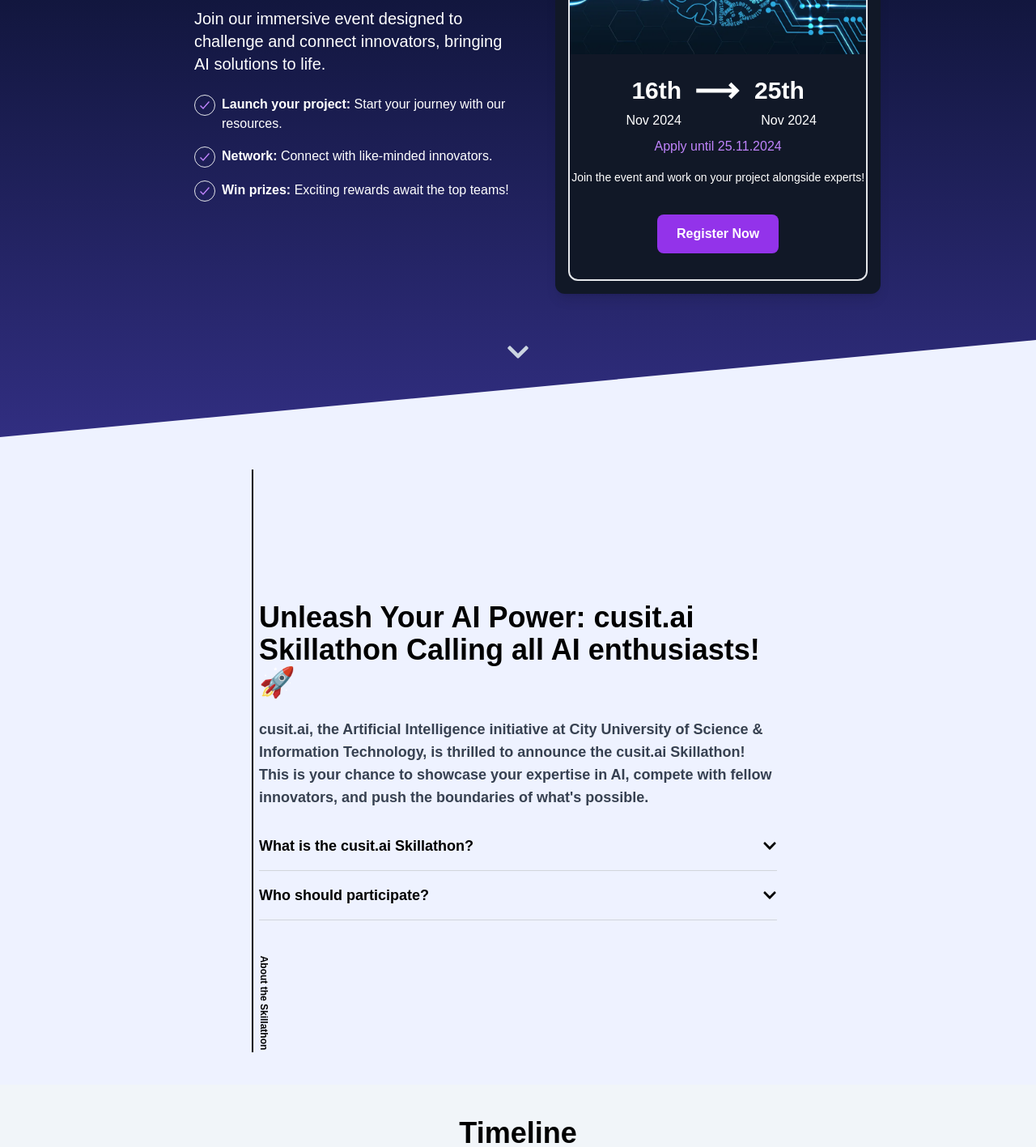
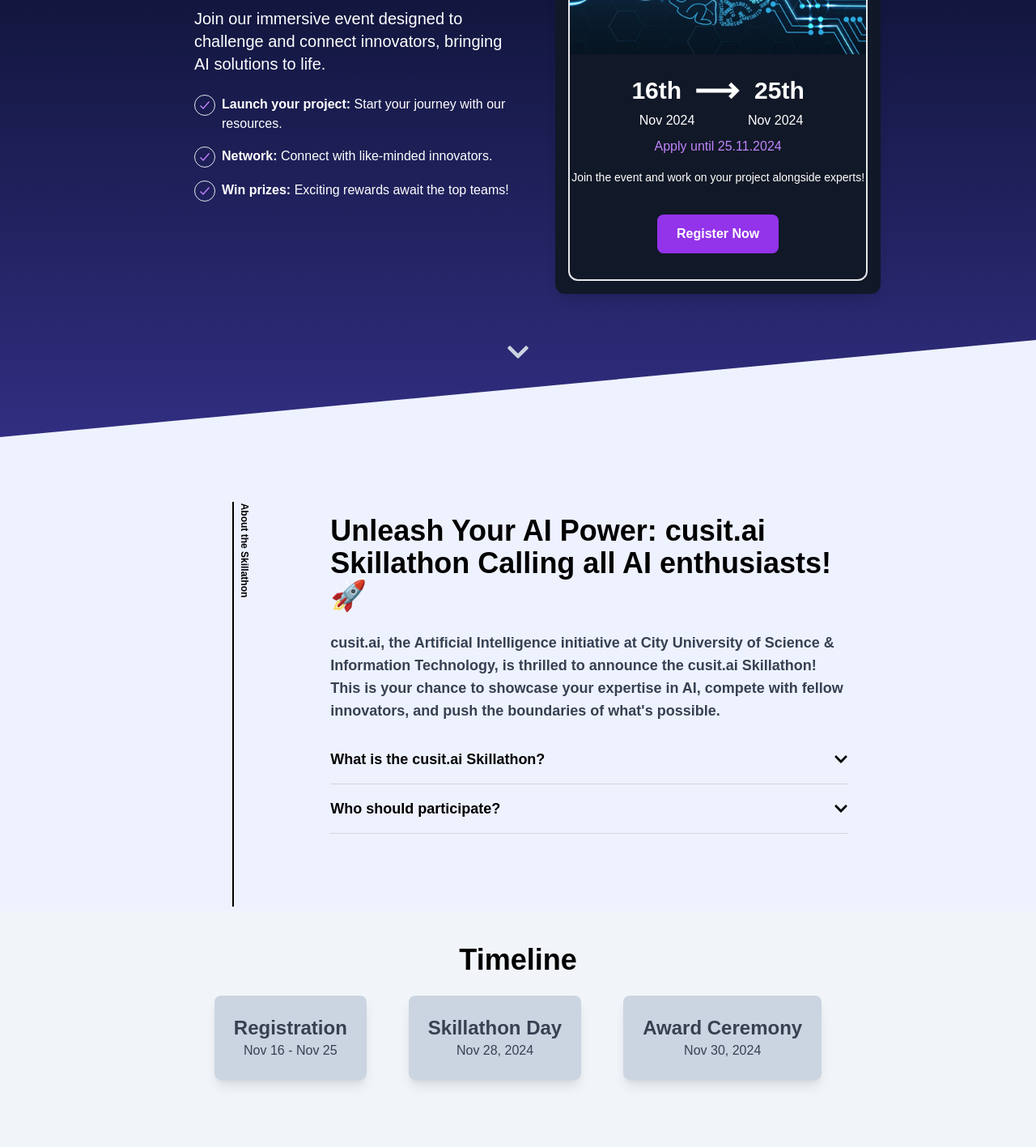
Before and after one commit to Uzairmalik1/cusitAISociety, a Next.js app: page /skillathon in a window 1280 px wide. Shown: the part 260-1677 px from the top of the page at 81% size. Built offline with nearby package versions, Linux system fonts and the light colour scheme.

Commit message:
final changes

```diff
--- a/app/globals.css
+++ b/app/globals.css
@@ -8,7 +8,16 @@
   font-family: 'Poppins', sans-serif;
 }
 
-/* :root {
-  --background: #ffffff;
-  --foreground: #171717;
-} */
+.center-divider{
+  display: none;
+}
+
+@media (min-width: 1024px) {
+  .center-divider {
+    display: flex;
+    flex-direction: column;
+    align-items: center;
+    height: 500px;
+    position: relative;
+  }
+}
--- a/app/page.tsx
+++ b/app/page.tsx
@@ -42,12 +42,12 @@
         </a>
       </div>
 
-      <section id='about' className="flex flex-col justify-center h-screen items-center p-6 md:p-10 lg:p-20 bg-indigo-50 relative">
+      <section id='about' className="flex md:flex-row justify-center items-center h-full p-6 md:p-10 lg:p-20 bg-indigo-50 relative">
 
         {/* Sideline with Rotated Text */}
-        <div className="absolute left-4 sm:left-[90px] top-10 bottom-10 sm:flex hidden flex-col items-center">
-          <div className="border-l-2 border-black h-full"></div>
-          <p className="mt-[-545px] sm:mt-[-645px] text-black ml-4 sm:ml-7 text-xs font-semibold rotate-90 transform -translate-y-1/2 whitespace-nowrap">
+        <div className="md:flex hidden flex-col h-[600px] items-center relative ">
+          <div className="border-l-2 border-black h-full absolute top-0 bottom-0"></div>
+          <p className="mt-[50px] text-black ml-7 text-xs font-semibold rotate-90 transform -translate-y-1/2 whitespace-nowrap">
             About the Vision
           </p>
         </div>
--- a/app/skillathon/page.tsx
+++ b/app/skillathon/page.tsx
@@ -13,26 +13,28 @@
 
       {/* Hero Section */}
 
-        <Hero />
+      <Hero />
 
 
-      <section id='about' className="flex flex-col justify-center items-center h-auto md:h-screen p-5 md:p-20 bg-indigo-50 relative">
-      {/* Sideline with Rotated Text */}
-      <div className="hidden md:flex absolute left-10 md:left-60 top-10 bottom-10 flex-col items-center">
-          <div className="border-l-2 border-black h-full"></div>
-          <p className="mt-[-61px] text-black ml-2 md:ml-7 text-xs font-semibold rotate-90 transform -translate-y-1/2 whitespace-nowrap">
+      <section id='about' className="flex flex-col md:flex-row justify-center items-start h-full  p-5 md:p-20 bg-indigo-50">
+
+        {/* Sideline with Rotated Text */}
+        <div className="hidden md:flex flex-col items-center mr-8 relative">
+          <div className="border-l-2 border-black h-[500px] absolute top-0 bottom-0"></div>
+          <p className="mt-[60px] text-black ml-2 md:ml-7 text-xs font-semibold rotate-90 transform -translate-y-1/2 whitespace-nowrap">
             About the Skillathon
           </p>
         </div>
+
         <div className="max-w-full md:max-w-2xl p-4">
           <h1 className="text-2xl md:text-4xl font-bold leading-tight text-black mb-6">
-          Unleash Your AI Power: cusit.ai Skillathon
-          Calling all AI enthusiasts! 🚀
+            Unleash Your AI Power: cusit.ai Skillathon
+            Calling all AI enthusiasts! 🚀
           </h1>
           <p className="text-sm md:text-lg font-semibold text-gray-700 mb-4">
-          cusit.ai, the Artificial Intelligence initiative at City University of Science & Information Technology, is thrilled to announce the cusit.ai Skillathon! This is your chance to showcase your expertise in AI, compete with fellow innovators, and push the boundaries of what&apos;s possible.
+            cusit.ai, the Artificial Intelligence initiative at City University of Science & Information Technology, is thrilled to announce the cusit.ai Skillathon! This is your chance to showcase your expertise in AI, compete with fellow innovators, and push the boundaries of what&apos;s possible.
           </p>
-          <FAQ/>
+          <FAQ />
         </div>
       </section>
 
@@ -41,7 +43,7 @@
       {/* Timeline Section */}
       <section id="timeline" className="p-5 md:p-10 bg-slate-100 text-center">
         <h2 className="text-3xl md:text-4xl font-bold text-black mb-6">Timeline</h2>
-        <div className="flex flex-col md:flex-row flex-wrap justify-center space-y-4 md:space-y-0 md:space-x-8">
+        <div className="flex flex-col gap-5 md:flex-row flex-wrap justify-center space-y-4 md:space-y-0 md:space-x-8">
           <div className="bg-slate-300 text-gray-700 p-4 md:p-6 rounded-lg shadow-lg">
             <h3 className="text-xl md:text-2xl font-bold">Registration</h3>
             <p className='text-sm md:text-base'>Nov 16 - Nov 25</p>
--- a/components/Team.tsx
+++ b/components/Team.tsx
@@ -1,4 +1,5 @@
 import Image from "next/image";
+import "../app/globals.css";
 
 const teamMembers = [
     {
@@ -53,7 +54,7 @@
                 </div>
 
                 {/* Center Divider with "Our Team" Text */}
-                <div className="sm:flex hidden flex-col h-[500px] items-center relative ">
+                <div className="center-divider ">
                     <div className="border-l-2 border-black h-full absolute top-0 bottom-0"></div>
                     <p className="mt-[30px] text-black ml-7 text-xs font-semibold rotate-90 transform -translate-y-1/2 whitespace-nowrap">
                         Our Team
--- a/components/footer.tsx
+++ b/components/footer.tsx
@@ -14,7 +14,7 @@
           <a href="https://twitter.com" target="_blank" rel="noopener noreferrer" className="hover:text-purple-400 transition duration-300">
             <FaTwitter size={24} />
           </a>
-          <a href="https://instagram.com" target="_blank" rel="noopener noreferrer" className="hover:text-purple-400 transition duration-300">
+          <a href="https://www.instagram.com/cusit.ai?igsh=YzljYTk1ODg3Zg%3D%3D" target="_blank" rel="noopener noreferrer" className="hover:text-purple-400 transition duration-300">
             <FaInstagram size={24} />
           </a>
           <a href="https://linkedin.com" target="_blank" rel="noopener noreferrer" className="hover:text-purple-400 transition duration-300">
--- a/components/skillathon/hero.tsx
+++ b/components/skillathon/hero.tsx
@@ -50,7 +50,7 @@
                                 <CgArrowLongRight size={90} className='px-4' />
                                 <p className='text-3xl font-semibold'>25th</p>
                             </div>
-                            <div className='flex justify-around text-sm lg:text-base'>
+                            <div className='flex justify-evenly text-sm lg:text-base'>
                                 <p className='ml-5'>Nov 2024</p>
                                 <p className='mr-3'>Nov 2024</p>
                             </div>
```
